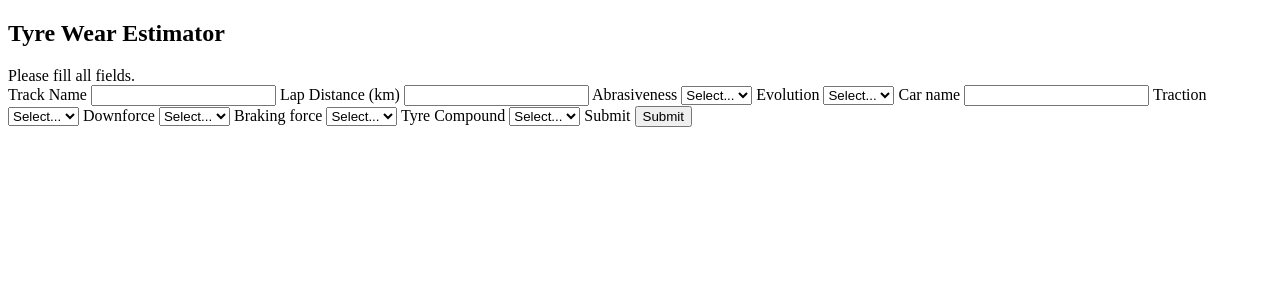
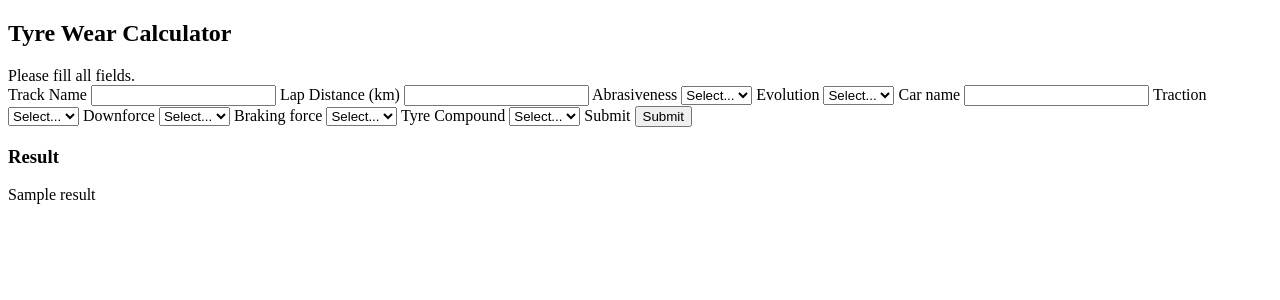
Before and after one commit to DurfGibbles/Tyre-Wear-Calculator, a Flask app: template templates/index.html in a window 1280 px wide. Shown: the top 300 px of the page. Run offline with Flask 3, Linux system fonts and the light colour scheme; the template is opened without the code that fills it: most values are stand-ins (such as "Sample title", 1, 10 or a date in 2020).

Commit message:
Added simple results section to display the result

```diff
--- a/templates/index.html
+++ b/templates/index.html
@@ -6,7 +6,7 @@
 
     <body>
         <div>
-            <h2>Tyre Wear Estimator</h2>
+            <h2>Tyre Wear Calculator</h2>
 
             <div id = "error" class = "error">Please fill all fields.</div>
 
@@ -84,6 +84,15 @@
                 <button type = "submit" id = "submit">Submit</button>
 
             </form>
+
+            <!-- Display the result if available -->
+            {% if result %}
+                <div>
+                    <h3>Result</h3>
+                    <p>{{ result }}</p>
+                </div>
+            {% endif %}
+
         </div>
     </body>
 </html>
```
